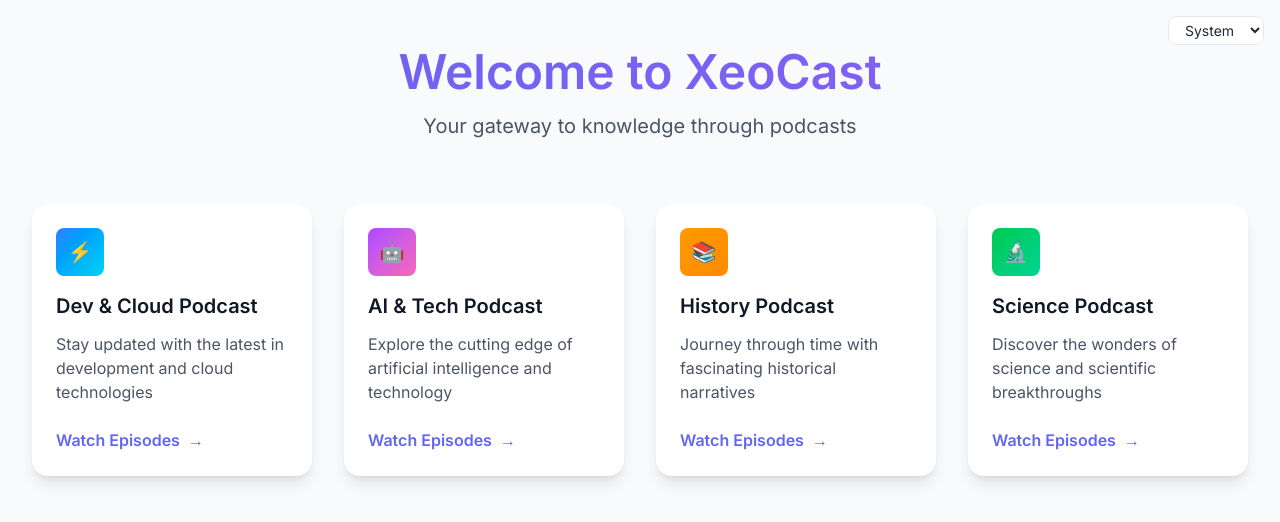
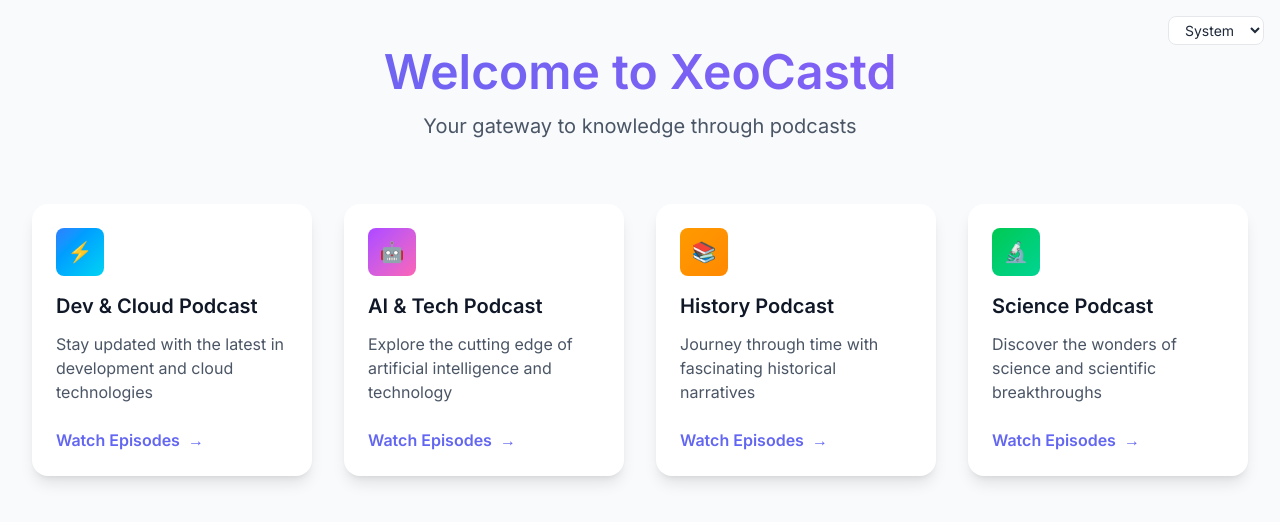
Before and after one commit to fabiankaraben/xeocast-com, an Astro site: page / in a window 1280 px wide. Built offline with nearby package versions, Linux system fonts and the light colour scheme; Astro itself is replaced by a stand-in of ours.

```diff
--- a/src/pages/index.astro
+++ b/src/pages/index.astro
@@ -6,7 +6,7 @@
   <main class="max-w-7xl mx-auto px-4 sm:px-6 lg:px-8 py-12">
     <header class="text-center mb-16">
       <h1 class="text-4xl sm:text-5xl font-bold text-gray-900 dark:text-white mb-4 bg-gradient-to-r from-primary to-secondary bg-clip-text text-transparent">
-        Welcome to XeoCast
+        Welcome to XeoCastd
       </h1>
       <p class="text-xl text-gray-600 dark:text-gray-300">Your gateway to knowledge through podcasts</p>
     </header>
```
